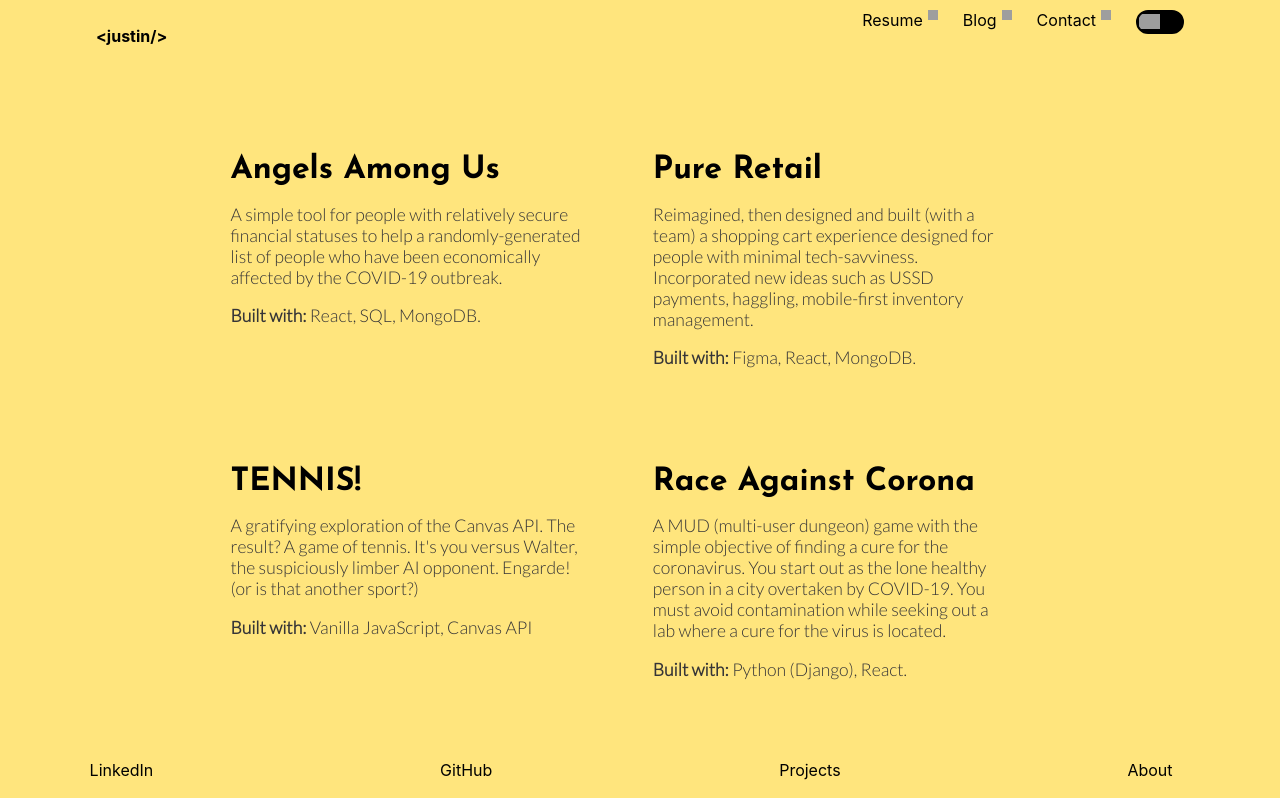
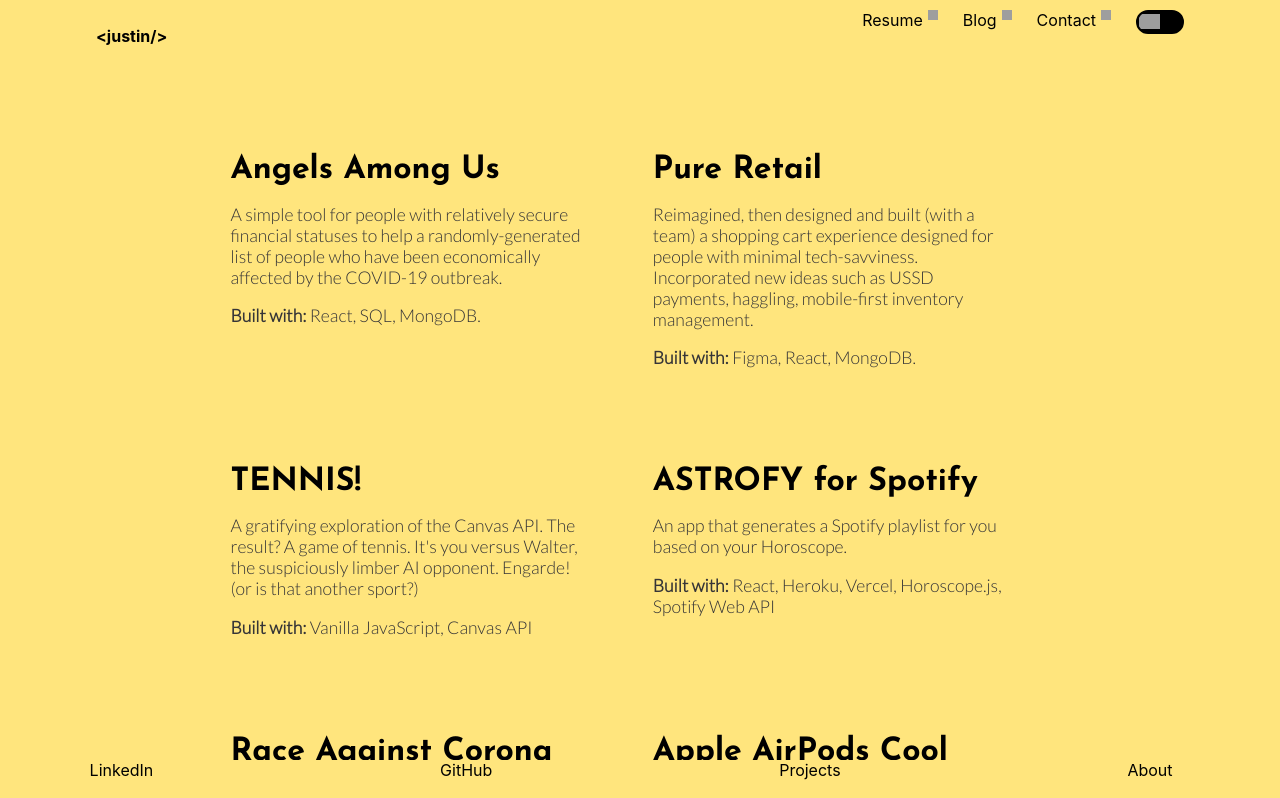
Before and after one commit to vunderkind/portfolio_two_point_zero, a React (Create React App) app in the folder portfolio/: page /projects in a window 1280 px wide. Shown: the top 798 px of the page. Built offline with nearby package versions, Linux system fonts and the light colour scheme; grey boxes are pictures that could not be loaded; a web font is replaced by a local one.

Commit message:
Add Astrofy

```diff
--- a/portfolio/src/Components/Projects.js
+++ b/portfolio/src/Components/Projects.js
@@ -20,6 +20,12 @@ const projects = [
             tools: "Vanilla JavaScript, Canvas API",
             link: "https://snek.vunderkind.now.sh/games/tennis.html",
             },
+            {
+                title: "ASTROFY for Spotify",
+                description: "An app that generates a Spotify playlist for you based on your Horoscope.",
+                tools: "React, Heroku, Vercel, Horoscope.js, Spotify Web API",
+                link: "https://astro.now.sh",
+                },
         {
             title: "Race Against Corona",
             description: "A MUD (multi-user dungeon) game with the simple objective of finding a cure for the coronavirus. You start out as the lone healthy person in a city overtaken by COVID-19. You must avoid contamination while seeking out a lab where a cure for the virus is located.",
```
